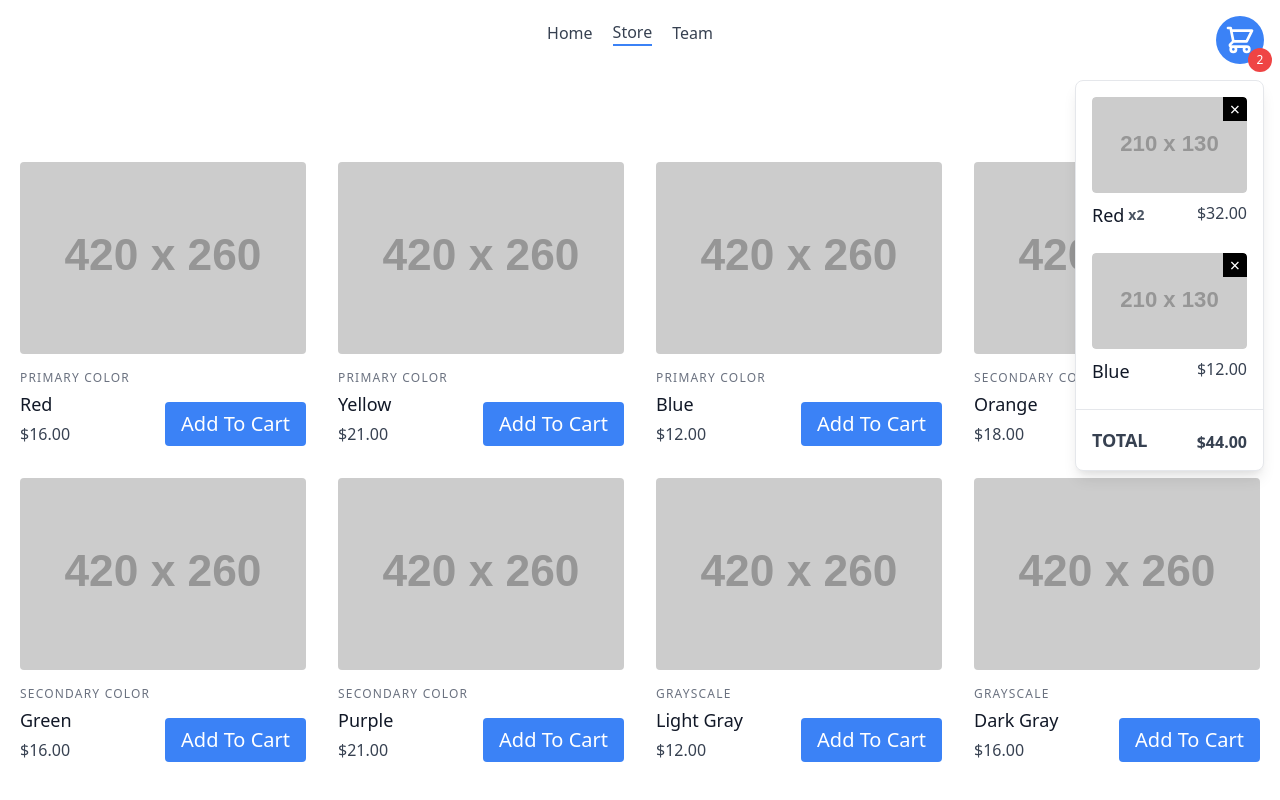
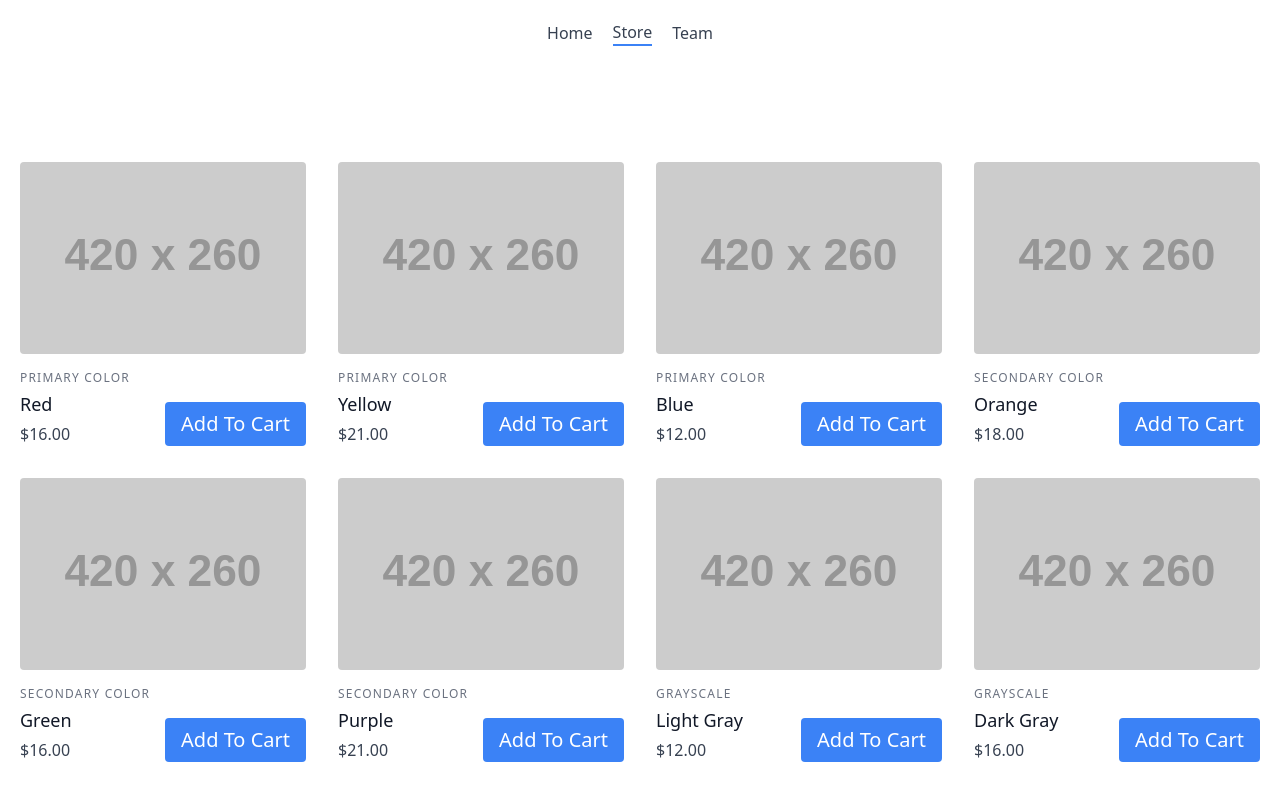
Before and after one commit to LuvDeluxe/shopping-cart, a website built with Parcel: page store.html in a window 1280 px wide. Built offline with nearby package versions, Linux system fonts and the light colour scheme; placeholder pictures from the web are drawn by us.

Commit message:
Right shopping cart improvements
Fixed right shopping cart functionalities. Removed static html elements. Added : if 0 items in basket, hide the icon and container, improved toggling for basket.

```diff
--- a/cart.js
+++ b/cart.js
@@ -7,16 +7,23 @@ const sideCheckoutContainer = document.querySelector("[data-item-holder]")
 const cartItemTemplate = document.querySelector('#side-item-template')
 const imageInBasketPath = "https://dummyimage.com/210x130/"
 let shoppingCart = []
+let toggleLeftRail = true
 
 export function setupShoppingCart() {
   shoppingCartIcon.addEventListener('click', () => {
-    sideCheckoutContainer.classList.toggle('invisible')
+    if (toggleLeftRail) {
+      sideCheckoutContainer.style.display = "none"
+    } else {
+      sideCheckoutContainer.style.display = "block"
+    }
+    toggleLeftRail = !toggleLeftRail
   })
 }
 
 export function addItemsToCart(id) {
   shoppingCart.push({ id: id, quantity: 1 })
   renderSideCart()
+  shoppingCartVisibility()
 }
 
 function renderSideCart() {
@@ -45,4 +52,17 @@ function removeCartItemHandler(event) {
     }
     itemSide.remove()
   }
+  shoppingCartVisibility()
 }
+
+function shoppingCartVisibility() {
+  if (shoppingCart.length === 0) {
+    sideCheckoutContainer.style.visibility = "hidden"
+    shoppingCartIcon.style.visibility = "hidden"
+  } else if (shoppingCart.length > 0) {
+    sideCheckoutContainer.style.visibility = "visible"
+    shoppingCartIcon.style.visibility = "visible"
+  }
+}
+
+shoppingCartVisibility()
--- a/store.html
+++ b/store.html
@@ -31,39 +31,6 @@
       <div style="max-height: calc(100vh - 6rem);"
         class="bg-white text-gray-700 body-font shadow-lg border rounded-lg flex flex-col">
         <div data-cart-items class="overflow-y-auto px-4 pt-4">
-          <div data-item class="mb-6">
-            <div class="block relative h-24 rounded overflow-hidden">
-              <img alt="ecommerce" class="object-cover object-center w-full h-full block rounded"
-                src="https://dummyimage.com/210x130/F00/F00">
-              <button data-remove-from-cart-button
-                class="absolute top-0 right-0 bg-black rounded-tr text-white w-6 h-6 text-lg flex justify-center items-center">&times;</button>
-            </div>
-            <div class="mt-2 flex justify-between">
-              <div class="flex items-center title-font">
-                <h2 class="text-gray-900 text-lg font-medium">
-                  Red
-                </h2>
-                <span class="text-gray-600 text-sm font-bold ml-1">x2</span>
-              </div>
-              <div>$32.00</div>
-            </div>
-          </div>
-          <div class="mb-6">
-            <div class="block relative h-24 rounded overflow-hidden">
-              <img alt="ecommerce" class="object-cover object-center w-full h-full block rounded"
-                src="https://dummyimage.com/210x130/00F/00F">
-              <button data-remove-from-cart-button
-                class="absolute top-0 right-0 bg-black rounded-tr text-white w-6 h-6 text-lg flex justify-center items-center">&times;</button>
-            </div>
-            <div class="mt-2 flex justify-between">
-              <div class="flex items-center title-font">
-                <h2 class="text-gray-900 text-lg font-medium">
-                  Blue
-                </h2>
-              </div>
-              <div>$12.00</div>
-            </div>
-          </div>
         </div>
         <div class="flex justify-between items-end border-t p-4">
           <span class="font-bold text-lg uppercase">Total</span>
```
Also changed, not shown: dist/store.html.
